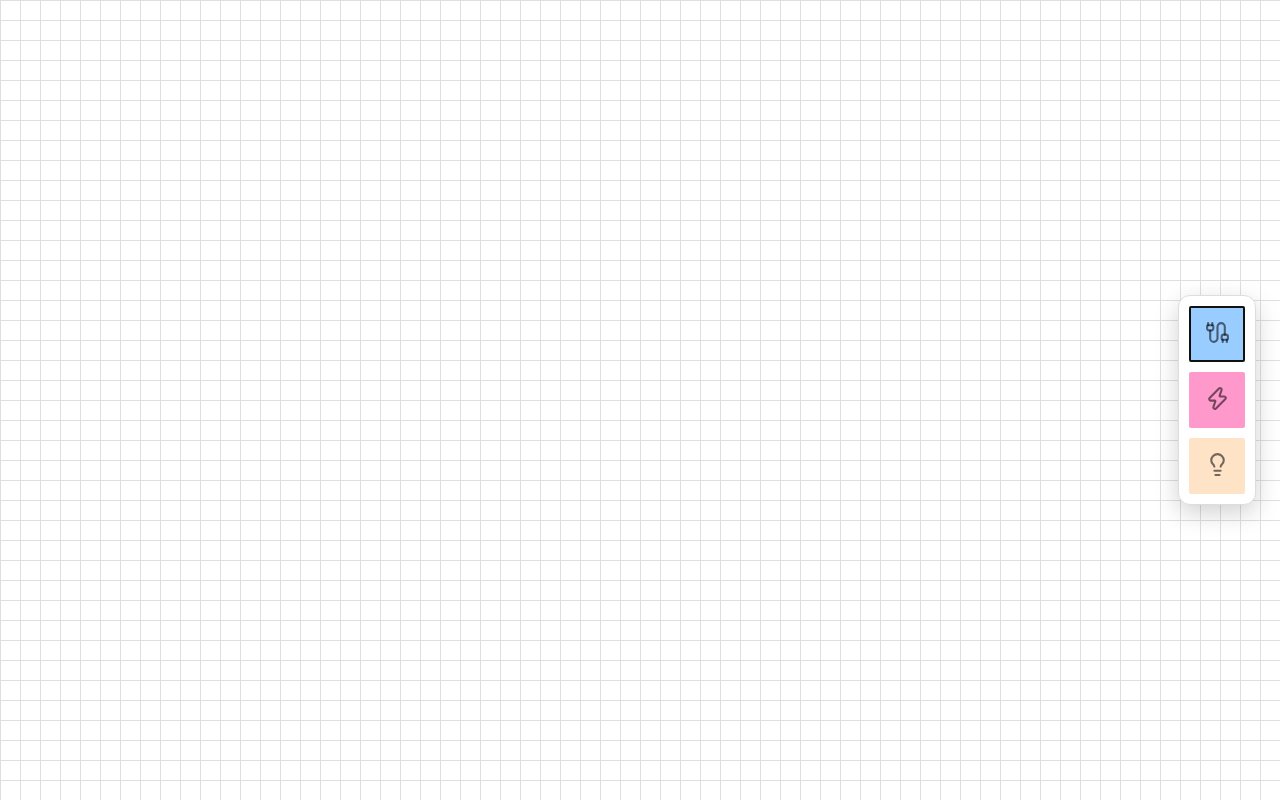
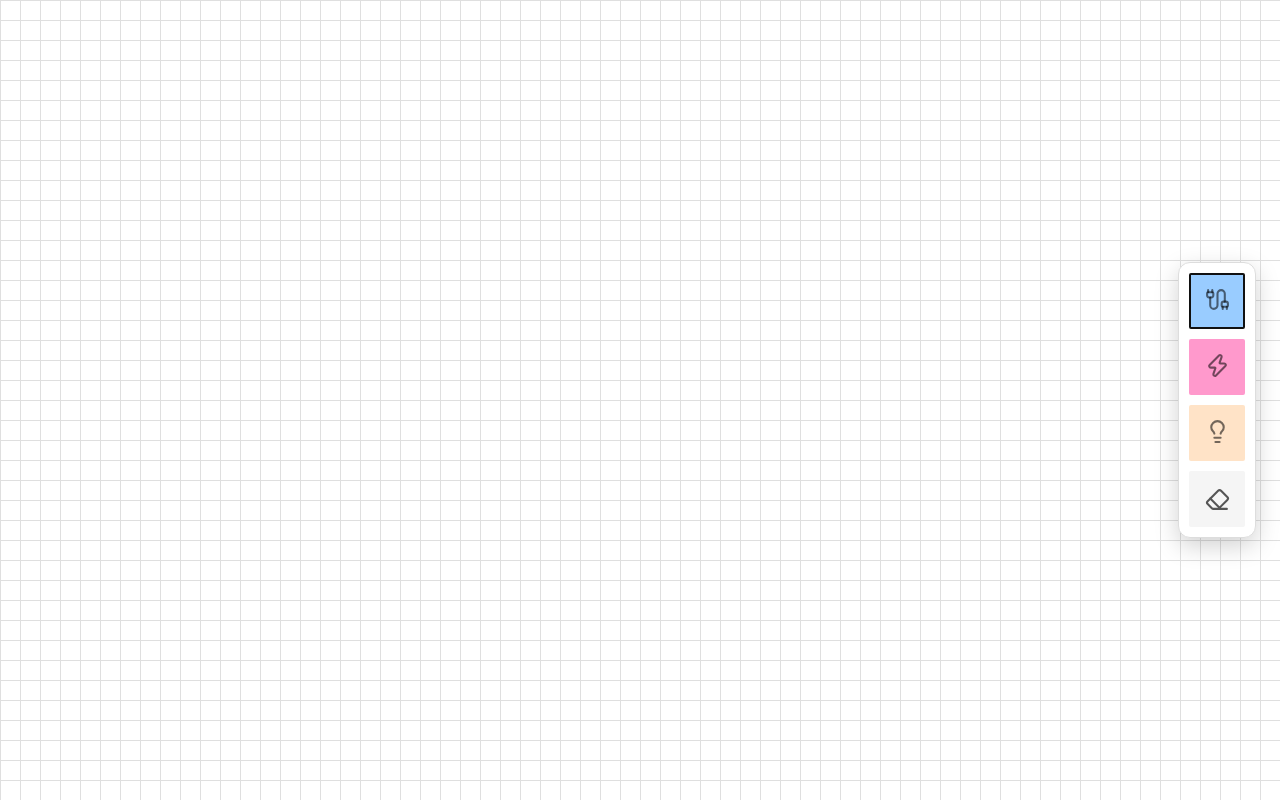
Before and after one commit to NaFo44/Cirkuit, a React (Vite) app: page / in a window 1280 px wide. Built offline with nearby package versions, Linux system fonts and the light colour scheme.

Commit message:
feat: added eraser

```diff
--- a/src/App.tsx
+++ b/src/App.tsx
@@ -2,23 +2,22 @@ import { useMemo, useState } from "react";
 
 import { CircuitLayout } from "./domain/circuit/circuitLayout";
 import type { BuiltInComponentType } from "./domain/circuit/components/componentType";
-import {
-    rotateClockwise,
-    type Rotation,
-} from "./domain/circuit/placedComponent";
 import { GRID_DIMENSIONS } from "./domain/grid/gridDimensions";
 import type { Position } from "./domain/grid/position";
 import { createComponentVisualStates } from "./ui/components/componentVisualState";
-import { createPlacedComponent } from "./ui/editor/createPlacedComponent";
 import { CircuitGrid } from "./ui/grid/circuitGrid";
 import { ComponentPalette } from "./ui/palette/componentPalette";
 import { useCircuitSimulation } from "./ui/simulation/useCircuitSimulation";
 import { MapViewport } from "./ui/viewport/mapViewport";
+import type { EditorTool } from "./ui/editor/editorTool";
+import { applyEditorTool } from "./ui/editor/applyEditorTool";
 
 export function App() {
-    const [selectedComponent, setSelectedComponent] =
-        useState<BuiltInComponentType>("wire");
-    const [selectedRotation, setSelectedRotation] = useState<Rotation>(0);
+    const [selectedTool, setSelectedTool] = useState<EditorTool>({
+        kind: "component",
+        componentType: "wire",
+        rotation: 0,
+    });
 
     const [circuit, setCircuit] = useState(() =>
         CircuitLayout.empty(GRID_DIMENSIONS.width, GRID_DIMENSIONS.height),
@@ -31,34 +30,24 @@ export function App() {
         [simulation],
     );
 
-    const selectComponent = (component: BuiltInComponentType) => {
-        if (component === selectedComponent && component !== "wire") {
-            setSelectedRotation(rotateClockwise);
-            return;
-        }
-
-        setSelectedComponent(component);
+    const selectEraser = () => {
+        setSelectedTool({
+            kind: "eraser",
+        });
     };
 
-    const paintComponent = (position: Position) => {
-        setCircuit((currentCircuit) => {
-            const existing = currentCircuit.getComponentAt(position);
+    const selectComponent = (componentType: BuiltInComponentType) => {
+        setSelectedTool({
+            kind: "component",
+            componentType,
+            rotation: 0,
+        });
+    };
 
-            if (
-                existing?.type === selectedComponent &&
-                existing.rotation === selectedRotation
-            ) {
-                return currentCircuit;
-            }
-
-            return currentCircuit.withComponent(
-                createPlacedComponent(
-                    selectedComponent,
-                    position,
-                    selectedRotation,
-                ),
-            );
-        });
+    const paintCell = (position: Position) => {
+        setCircuit((currentCircuit) =>
+            applyEditorTool(currentCircuit, selectedTool, position),
+        );
     };
 
     return (
@@ -67,14 +56,14 @@ export function App() {
                 <CircuitGrid
                     circuit={circuit}
                     componentVisualStates={componentVisualStates}
-                    onCellPaint={paintComponent}
+                    onCellPaint={paintCell}
                 />
             </MapViewport>
 
             <ComponentPalette
-                selectedComponent={selectedComponent}
-                selectedRotation={selectedRotation}
-                onSelect={selectComponent}
+                selectedTool={selectedTool}
+                onSelectComponent={selectComponent}
+                onSelectEraser={selectEraser}
             />
         </main>
     );
--- a/src/index.css
+++ b/src/index.css
@@ -174,3 +174,12 @@ button {
     background: var(--cell-conflict);
     box-shadow: 0 0 8px rgb(255 77 79 / 70%);
 }
+
+.component-palette__item--eraser {
+    display: inline-flex;
+    align-items: center;
+    justify-content: center;
+
+    color: #555;
+    background: #f5f5f5;
+}
--- /dev/null
+++ b/src/ui/editor/applyEditorTool.ts
@@ -0,0 +1,27 @@
+import type { CircuitLayout } from "../../domain/circuit/circuitLayout";
+import type { Position } from "../../domain/grid/position";
+import { createPlacedComponent } from "./createPlacedComponent";
+import type { EditorTool } from "./editorTool";
+
+export function applyEditorTool(
+    circuit: CircuitLayout,
+    tool: EditorTool,
+    position: Position,
+): CircuitLayout {
+    if (tool.kind === "eraser") {
+        return circuit.withoutComponentAt(position);
+    }
+
+    const existing = circuit.getComponentAt(position);
+
+    if (
+        existing?.type === tool.componentType &&
+        existing.rotation === tool.rotation
+    ) {
+        return circuit;
+    }
+
+    return circuit.withComponent(
+        createPlacedComponent(tool.componentType, position, tool.rotation),
+    );
+}
--- /dev/null
+++ b/src/ui/editor/editorTool.ts
@@ -0,0 +1,12 @@
+import type { BuiltInComponentType } from "../../domain/circuit/components/componentType";
+import type { Rotation } from "../../domain/circuit/placedComponent";
+
+export type EditorTool =
+    | {
+          readonly kind: "component";
+          readonly componentType: BuiltInComponentType;
+          readonly rotation: Rotation;
+      }
+    | {
+          readonly kind: "eraser";
+      };
--- a/src/ui/palette/componentPalette.tsx
+++ b/src/ui/palette/componentPalette.tsx
@@ -2,13 +2,14 @@ import {
     BUILT_IN_COMPONENT_TYPES,
     type BuiltInComponentType,
 } from "../../domain/circuit/components/componentType";
-import type { Rotation } from "../../domain/circuit/placedComponent";
 import { ComponentGlyph } from "../components/componentGlyph";
+import type { EditorTool } from "../editor/editorTool";
+import { Eraser } from "lucide-react";
 
 interface ComponentPaletteProps {
-    selectedComponent: BuiltInComponentType;
-    selectedRotation: Rotation;
-    onSelect: (component: BuiltInComponentType) => void;
+    selectedTool: EditorTool;
+    onSelectComponent: (componentType: BuiltInComponentType) => void;
+    onSelectEraser: () => void;
 }
 
 const COMPONENT_LABELS: Record<BuiltInComponentType, string> = {
@@ -18,9 +19,9 @@ const COMPONENT_LABELS: Record<BuiltInComponentType, string> = {
 };
 
 export function ComponentPalette({
-    selectedComponent,
-    selectedRotation,
-    onSelect,
+    selectedTool,
+    onSelectComponent,
+    onSelectEraser,
 }: ComponentPaletteProps) {
     return (
         <aside className="component-palette" aria-label="Component palette">
@@ -32,14 +33,27 @@ export function ComponentPalette({
                     style={{
                         backgroundColor: `var(--cell-${component})`,
                     }}
-                    title={`${COMPONENT_LABELS[component]}, ${selectedRotation}°${selectedComponent === component && component !== "wire" ? " (click again to rotate)" : ""}`}
-                    aria-label={`${COMPONENT_LABELS[component]}, ${selectedRotation} degrees`}
-                    aria-pressed={selectedComponent === component}
-                    onClick={() => onSelect(component)}
+                    title={`${COMPONENT_LABELS[component]}`}
+                    aria-label={`${COMPONENT_LABELS[component]}`}
+                    aria-pressed={
+                        selectedTool.kind === "component" &&
+                        selectedTool.componentType === component
+                    }
+                    onClick={() => onSelectComponent(component)}
                 >
                     <ComponentGlyph size={25} componentType={component} />
                 </button>
             ))}
+            <button
+                type="button"
+                className="component-palette__item component-palette__item--eraser"
+                title="Eraser"
+                aria-label="Eraser"
+                aria-pressed={selectedTool.kind === "eraser"}
+                onClick={onSelectEraser}
+            >
+                <Eraser size={25} aria-hidden="true" />
+            </button>
         </aside>
     );
 }
```
Also changed, not shown: 1 other file (tests, documents, lock files or other folders).
